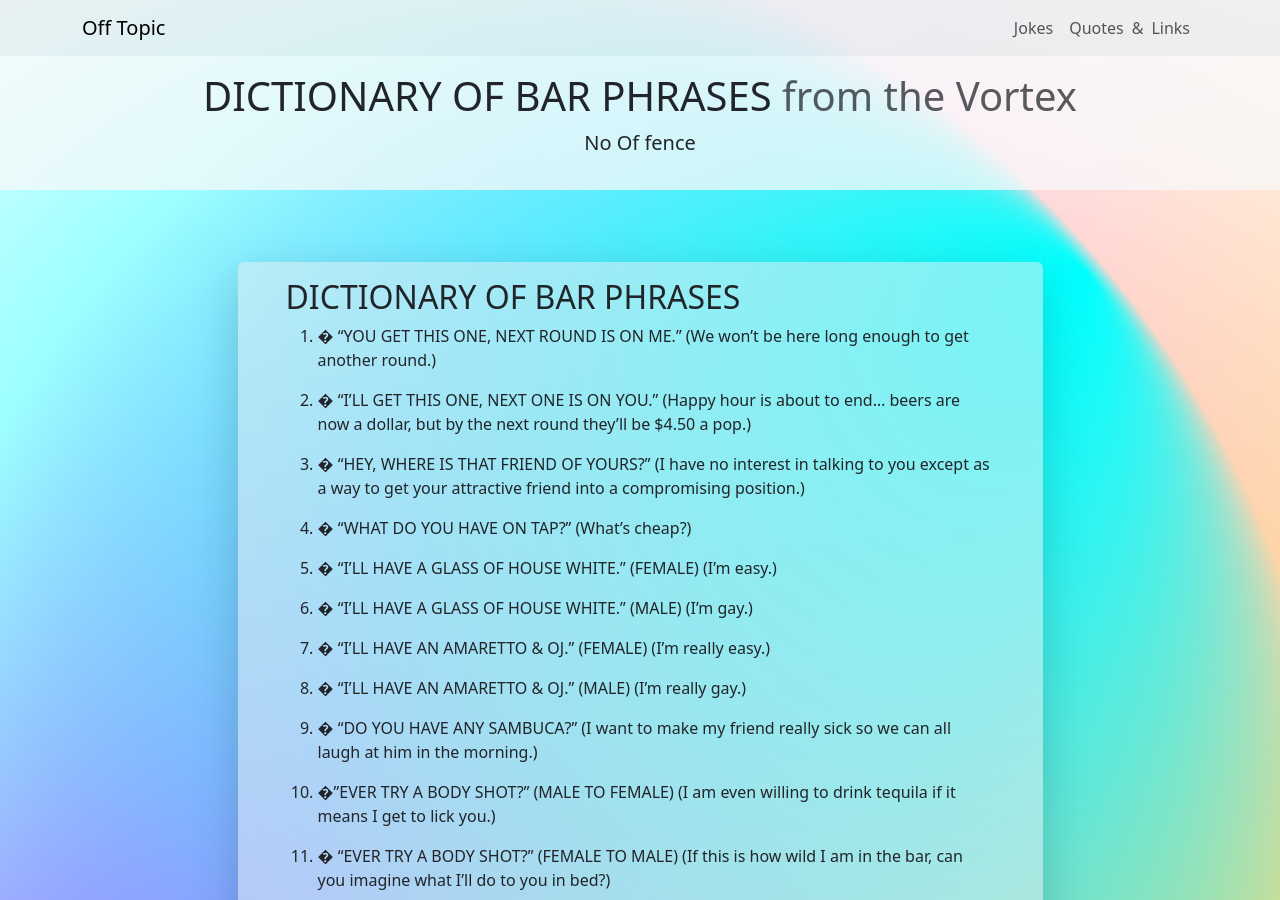
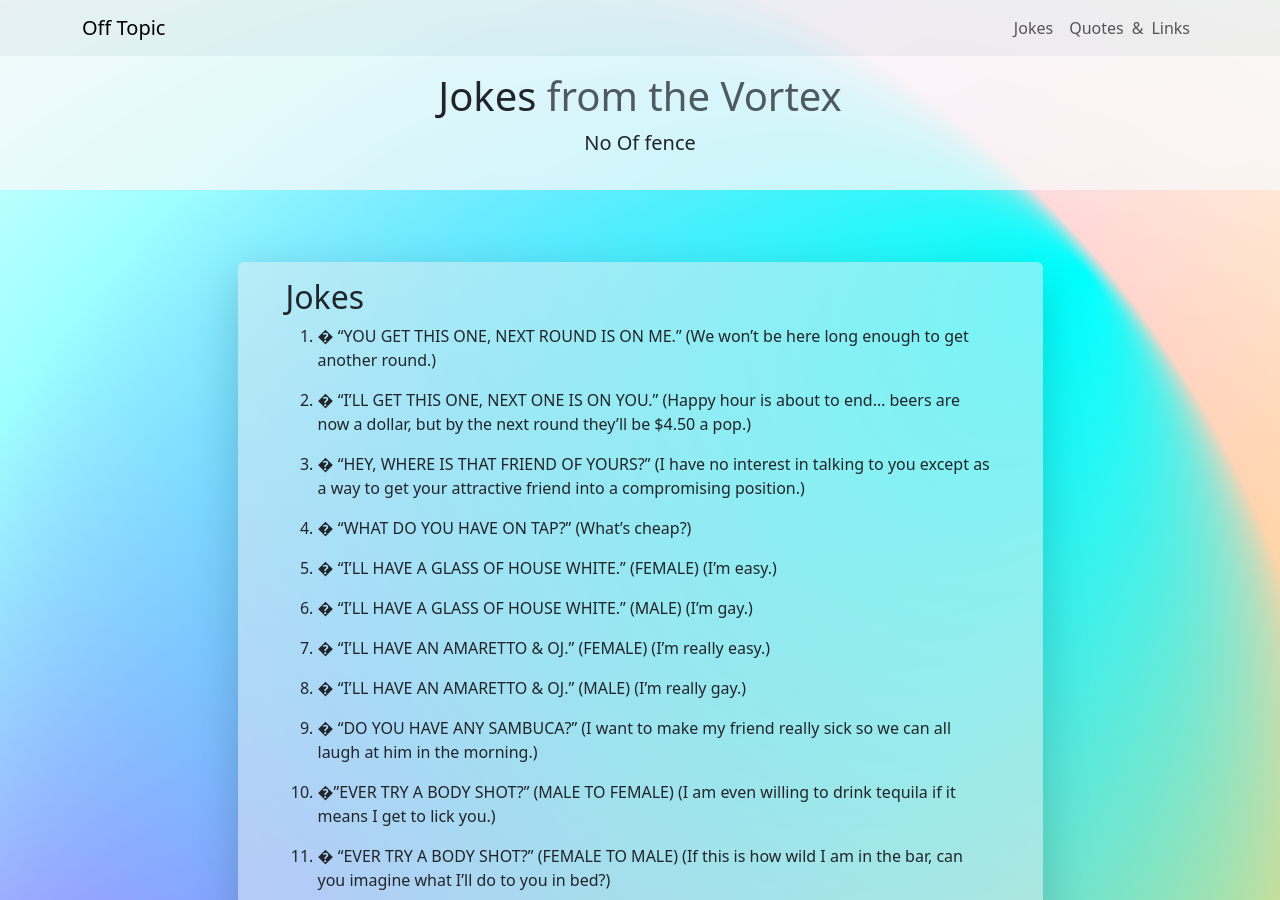
Before and after one commit to raz0x/razox, a Jekyll site: the page built from _jokes/bar_phrases.md, in a window 1280 px wide and 900 px high. Built offline with Jekyll 4.4.1, drawn with Linux system fonts in a browser that asks for light colours; some of the changed lines change nothing that is shown.

Commit message:
Update bar_phrases.md

```diff
--- a/_jokes/bar_phrases.md
+++ b/_jokes/bar_phrases.md
@@ -1,7 +1,5 @@
 ---
-layout: joke
-
-title: DICTIONARY OF BAR PHRASES
+subject: DICTIONARY OF BAR PHRASES
 ---
 1. � "YOU GET THIS ONE, NEXT ROUND IS ON ME."
 (We won't be here long enough to get another round.)
```
